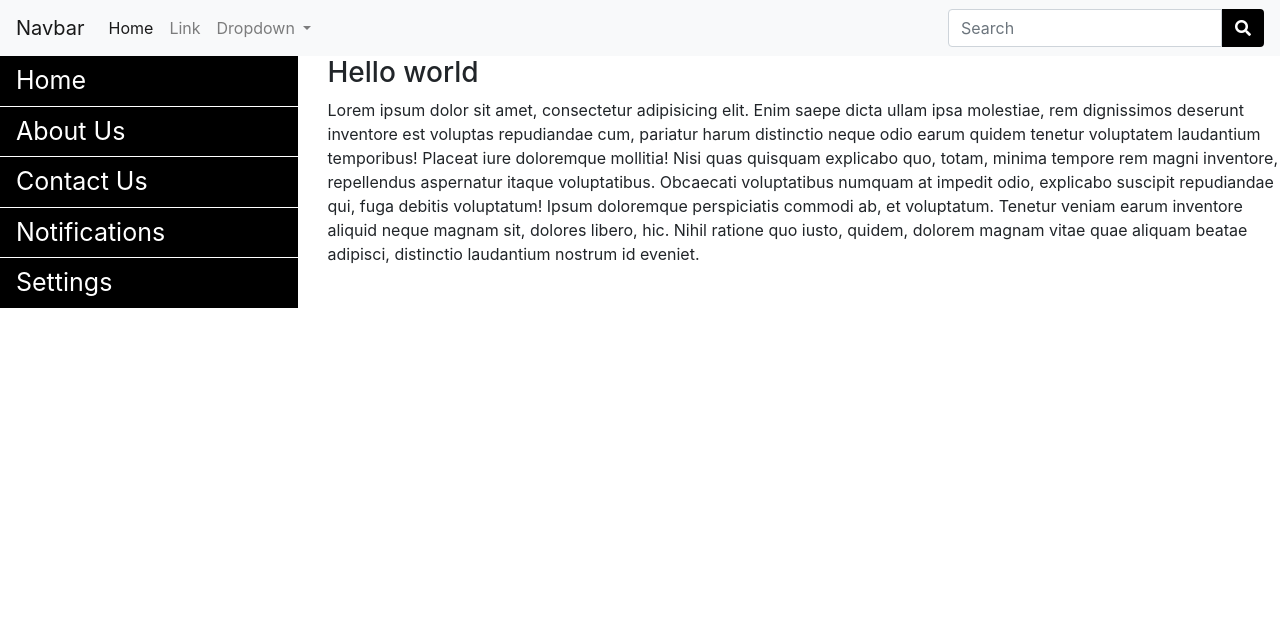
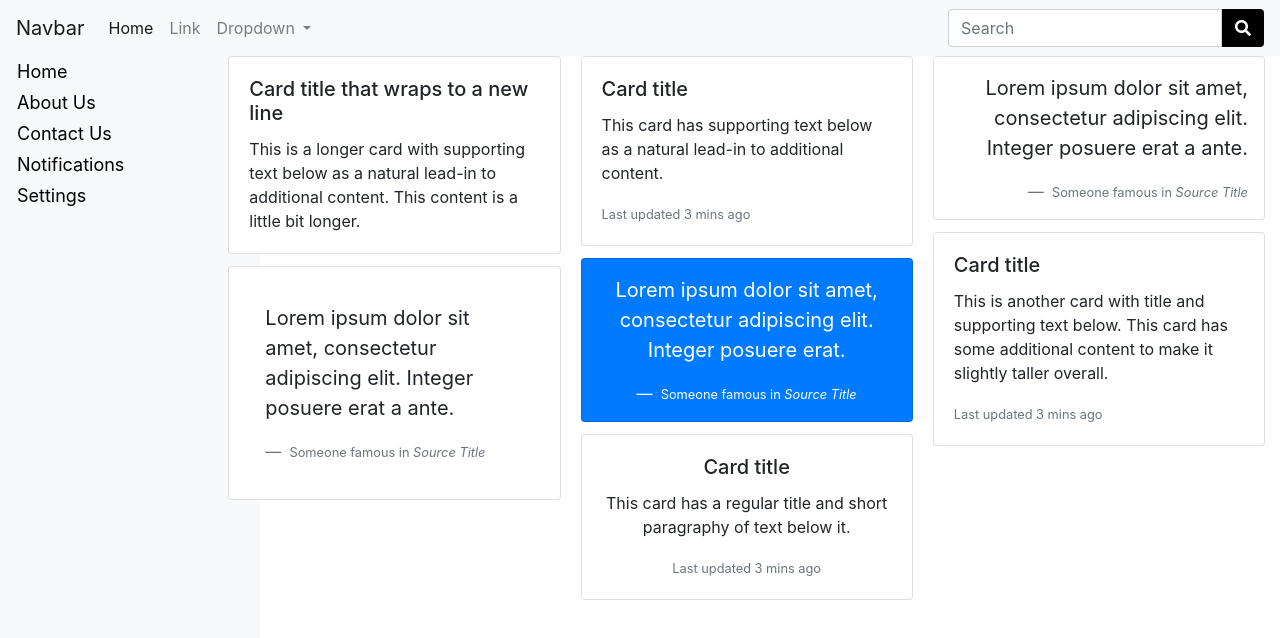
Before and after one commit to itsgauravgaur/rubico-design-system, an Angular app: page / in a window 1280 px wide. Shown: the top 638 px of the page. Built offline with nearby package versions, Linux system fonts and the light colour scheme.

Commit message:
style navbar and edit main content

```diff
--- a/angular.json
+++ b/angular.json
@@ -28,7 +28,7 @@
                             "src/assets"
                         ],
                         "styles": [
-                            "node_modules/bootstrap/dist/css/bootstrap.min.css",
+                            "node_modules/bootstrap/scss/bootstrap.scss",
                             "node_modules/@fortawesome/fontawesome-free/css/all.min.css",
                             "src/styles.scss"
                         ],
--- a/src/app/app.component.html
+++ b/src/app/app.component.html
@@ -1,5 +1,11 @@
 <app-header></app-header>
-<div class="row">
-    <div class="col-md-3"><app-sidebar></app-sidebar></div>
-    <div class="col-md-9"> <app-content-area></app-content-area></div>
+<div class="container-fluid">
+    <div class="row">
+        <div class="col-md-2 pl-lg-0">
+            <app-sidebar></app-sidebar>
+        </div>
+        <div class="col-md-10">
+            <app-content-area></app-content-area>
+        </div>
+    </div>
 </div>
--- a/src/app/content-area/content-area.component.html
+++ b/src/app/content-area/content-area.component.html
@@ -1,14 +1,61 @@
 <div class="content">
-    <h3>Hello world</h3>
-    <p>Lorem ipsum dolor sit amet, consectetur adipisicing elit. Enim saepe dicta ullam ipsa molestiae, rem dignissimos
-        deserunt inventore est voluptas repudiandae cum, pariatur harum distinctio neque odio earum quidem tenetur
-        voluptatem
-        laudantium
-        temporibus! Placeat iure doloremque mollitia! Nisi quas quisquam explicabo quo, totam, minima tempore rem magni
-        inventore, repellendus aspernatur itaque voluptatibus. Obcaecati voluptatibus numquam at impedit odio, explicabo
-        suscipit
-        repudiandae qui, fuga debitis voluptatum! Ipsum doloremque perspiciatis commodi ab, et voluptatum. Tenetur
-        veniam earum inventore aliquid neque magnam sit, dolores libero, hic. Nihil ratione quo iusto, quidem, dolorem
-        magnam vitae quae
-        aliquam beatae adipisci, distinctio laudantium nostrum id eveniet.</p>
+    <div class="card-columns">
+        <div class="card">
+            <div class="card-body">
+                <h5 class="card-title">Card title that wraps to a new line</h5>
+                <p class="card-text">This is a longer card with supporting text below as a natural lead-in to additional content. This content is a little bit longer.</p>
+            </div>
+        </div>
+        <div class="card p-3">
+            <blockquote class="blockquote mb-0 card-body">
+                <p>Lorem ipsum dolor sit amet, consectetur adipiscing elit. Integer posuere erat a ante.</p>
+                <footer class="blockquote-footer">
+                    <small class="text-muted">
+                Someone famous in <cite title="Source Title">Source Title</cite>
+              </small>
+                </footer>
+            </blockquote>
+        </div>
+        <div class="card">
+            <div class="card-body">
+                <h5 class="card-title">Card title</h5>
+                <p class="card-text">This card has supporting text below as a natural lead-in to additional content.</p>
+                <p class="card-text"><small class="text-muted">Last updated 3 mins ago</small></p>
+            </div>
+        </div>
+        <div class="card bg-primary text-white text-center p-3">
+            <blockquote class="blockquote mb-0">
+                <p>Lorem ipsum dolor sit amet, consectetur adipiscing elit. Integer posuere erat.</p>
+                <footer class="blockquote-footer text-white">
+                    <small>
+                Someone famous in <cite title="Source Title">Source Title</cite>
+              </small>
+                </footer>
+            </blockquote>
+        </div>
+        <div class="card text-center">
+            <div class="card-body">
+                <h5 class="card-title">Card title</h5>
+                <p class="card-text">This card has a regular title and short paragraphy of text below it.</p>
+                <p class="card-text"><small class="text-muted">Last updated 3 mins ago</small></p>
+            </div>
+        </div>
+        <div class="card p-3 text-right">
+            <blockquote class="blockquote mb-0">
+                <p>Lorem ipsum dolor sit amet, consectetur adipiscing elit. Integer posuere erat a ante.</p>
+                <footer class="blockquote-footer">
+                    <small class="text-muted">
+                Someone famous in <cite title="Source Title">Source Title</cite>
+              </small>
+                </footer>
+            </blockquote>
+        </div>
+        <div class="card">
+            <div class="card-body">
+                <h5 class="card-title">Card title</h5>
+                <p class="card-text">This is another card with title and supporting text below. This card has some additional content to make it slightly taller overall.</p>
+                <p class="card-text"><small class="text-muted">Last updated 3 mins ago</small></p>
+            </div>
+        </div>
+    </div>
 </div>
--- a/src/app/sidebar/sidebar.component.html
+++ b/src/app/sidebar/sidebar.component.html
@@ -1,5 +1,4 @@
-
-<div class="sidebar">
+<div class="sidebar bg-light">
     <div class="sidebar-menu">
         <a href="# active">Home</a>
         <a href="#">About Us</a>
--- a/src/app/sidebar/sidebar.component.scss
+++ b/src/app/sidebar/sidebar.component.scss
@@ -1,19 +1,16 @@
 .sidebar {
     margin: 0;
     padding: 0;
-    width: 100%;
     height: 100%;
-    background-color: #000000;
+    position: fixed;
+    min-width: 260px;
+    top: 56px;
+    left: 0;
 }
 
 .sidebar-menu a {
-    border-bottom: 1px solid;
-    padding-top: 6px;
-    padding-right: 8px;
-    padding-bottom: 6px;
-    padding-left: 16px;
-    text-decoration: none;
-    font-size: 25px;
-    color: #ffffff;
+    font-size: 18px;
+    color: #000;
     display: block;
+    padding: 2px 17px;
 }
```
Also changed, not shown: src/app/content-area/content-area.component.scss (+8 -0 lines).
